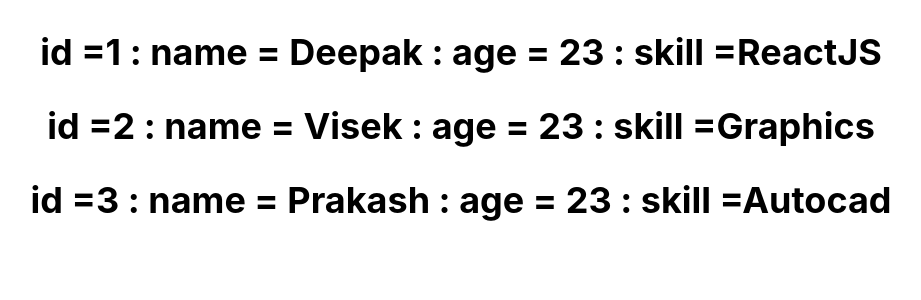
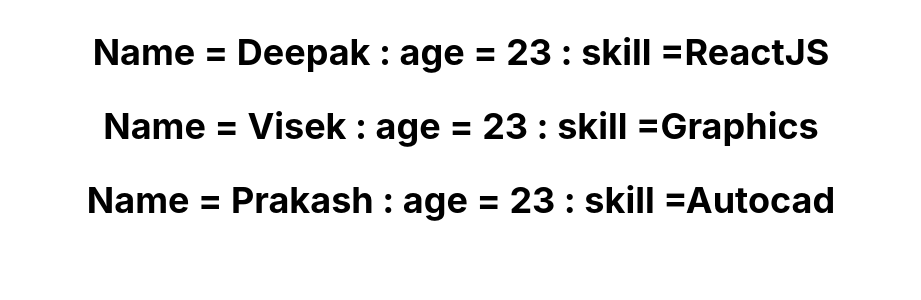
Before and after one commit to Depz-Bastz/Learning-Reacr, a React (Create React App) app in the folder reactlearning/: page / in a window 1280 px wide. Shown: the top 300 px of the page, without its empty margins (179-1100 px from the left). Built offline with nearby package versions, Linux system fonts and the light colour scheme.

Commit message:
list key

```diff
--- a/reactlearning/src/components/Namelist.js
+++ b/reactlearning/src/components/Namelist.js
@@ -22,7 +22,7 @@ function Namelist() {
             skill: 'Autocad'
         }
     ]
-    const namelist = persons.map(person => <Person person={person} />)
+    const namelist = persons.map(person => <Person key={person.id} person={person} />)
     return (
         <div>
             {namelist}
--- a/reactlearning/src/components/Person.js
+++ b/reactlearning/src/components/Person.js
@@ -3,7 +3,7 @@ import React from 'react'
 function Person({person}) {
     return (
         <div>
-            <h2>id ={person.id} : name = {person.name} : age = {person.age} : skill ={person.skill}</h2>
+            <h2>Name = {person.name} : age = {person.age} : skill ={person.skill}</h2>
         </div>
     )
 }
```
